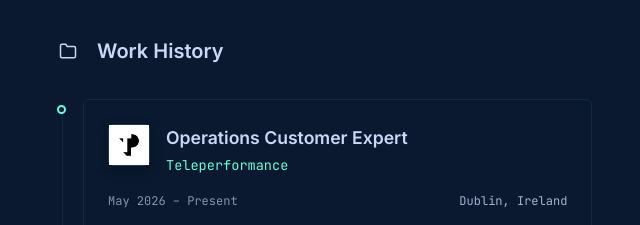
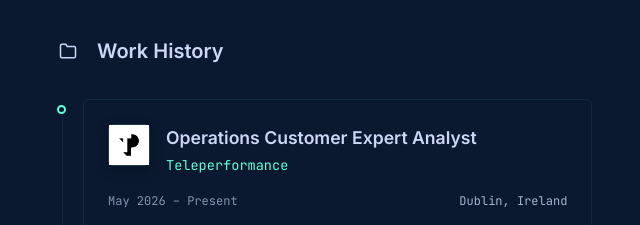
Before and after one commit to Nandini-Sarala/Anusha-s-portfolio, a plain HTML site: page index.html in a window 1280 px wide. Shown: the part 960-1185 px from the top of the page, 640-1280 px from the left. Drawn offline with nearby package versions, Linux system fonts and the light colour scheme; a web font is replaced by a local one.

Commit message:
updated role

```diff
--- a/index.html
+++ b/index.html
@@ -71,7 +71,8 @@
 
           <div class="hero-bio">
             <p>
-              Data Analyst with 1.5+ years of experience turning complex datasets into clear, actionable insights using SQL, Python, Power BI, and strong business storytelling.
+              Data Analyst with 1.5+ years of experience turning complex datasets into clear, actionable insights using
+              SQL, Python, Power BI, and strong business storytelling.
             </p>
           </div>
 
@@ -253,7 +254,7 @@
                 <div class="exp-header">
                   <div class="company-logo" title="Teleperformance"><img src="tele.png" alt="Teleperformance"></div>
                   <div class="exp-header-text">
-                    <h4 class="exp-role">Operations Customer Expert</h4>
+                    <h4 class="exp-role">Operations Customer Expert Analyst</h4>
                     <div class="exp-company">Teleperformance</div>
                   </div>
                 </div>
@@ -324,10 +325,13 @@
                   <span class="exp-location">Mumbai, India</span>
                 </div>
                 <ul class="exp-duties">
-                  <li>Analyzed 50+ daily operational records using Excel and SQL, identifying data quality issues and trends that improved reporting accuracy.</li>
+                  <li>Analyzed 50+ daily operational records using Excel and SQL, identifying data quality issues and
+                    trends that improved reporting accuracy.</li>
                   <!-- <li>Prepared audit-ready compliance trackers to support regulatory review requirements.</li> -->
-                  <li>Built recurring KPI dashboards and data summaries for stakeholders, increasing visibility into operational performance.</li>
-                  <li>Enabled timely follow-up on exceptions by flagging anomalies proactively, supporting faster business decisions.</li>
+                  <li>Built recurring KPI dashboards and data summaries for stakeholders, increasing visibility into
+                    operational performance.</li>
+                  <li>Enabled timely follow-up on exceptions by flagging anomalies proactively, supporting faster
+                    business decisions.</li>
                 </ul>
                 <!-- <div class="exp-achievements">
                   <h4>Key Achievement</h4>
```
